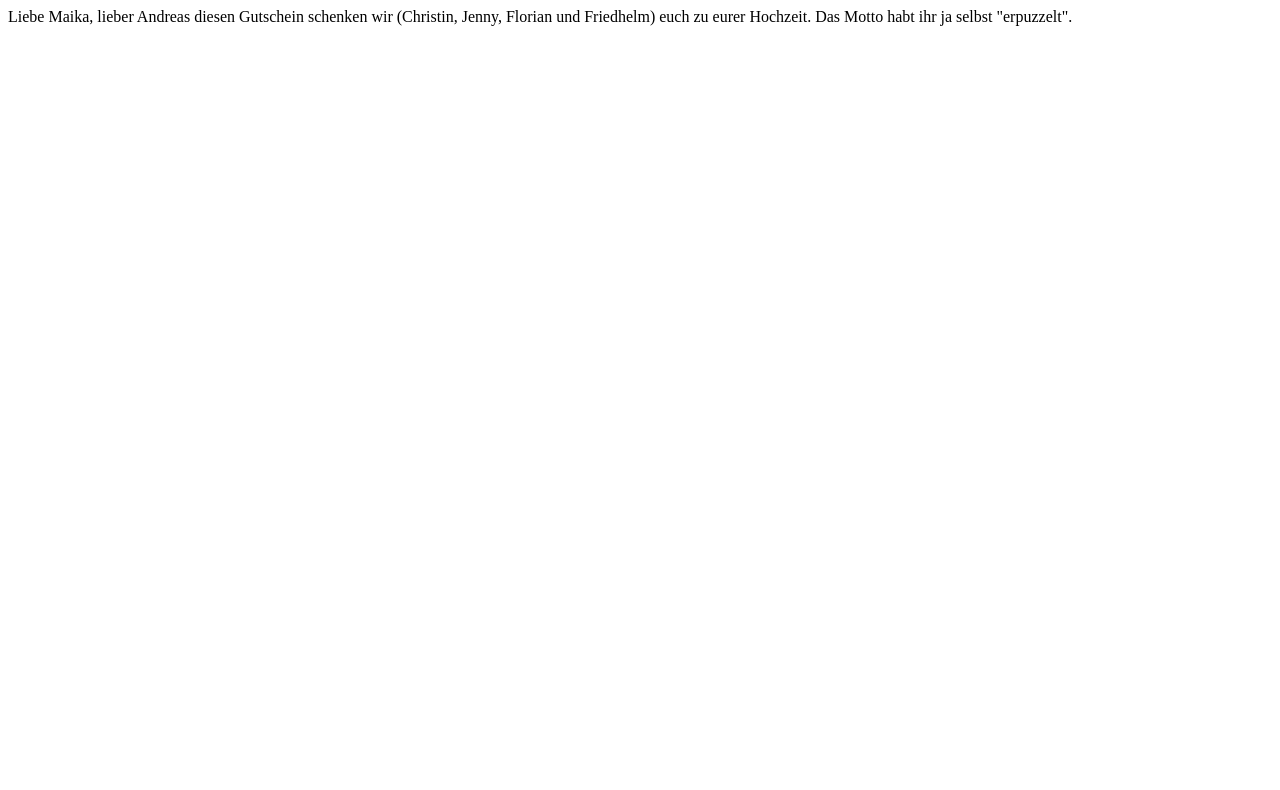
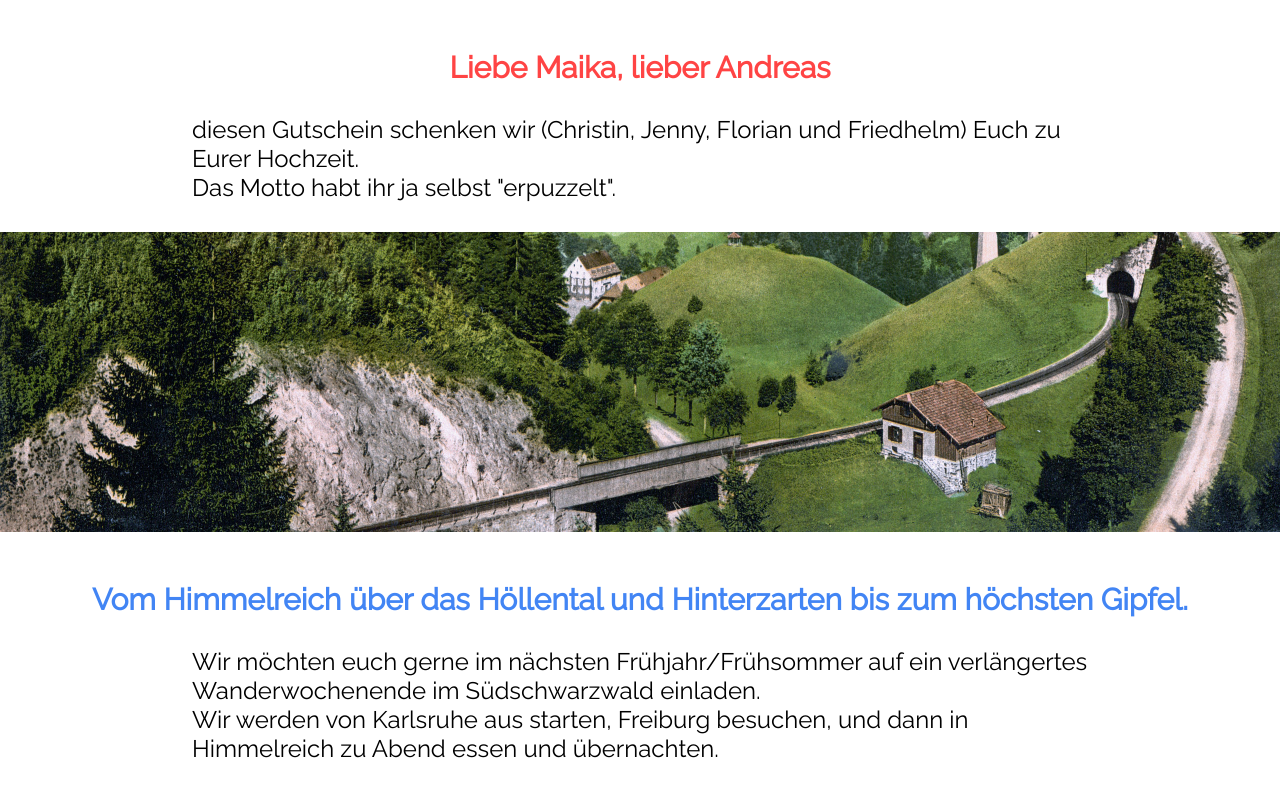
Before and after one commit to devgg/andi, a plain HTML site: page bis-zum-hoechsten-gipfel/index.html in a window 1280 px wide. Shown: the top 790 px of the page. Drawn offline with nearby package versions, Linux system fonts and the light colour scheme.

Commit message:
Add voucher

```diff
--- a/bis-zum-hoechsten-gipfel/index.html
+++ b/bis-zum-hoechsten-gipfel/index.html
@@ -4,12 +4,52 @@
     <meta charset="UTF-8">
     <title>Maika&Andreas</title>
     <link rel='shortcut icon' href='favicon.ico'>
+    <link rel="stylesheet" href="https://fonts.googleapis.com/css?family=Raleway">
+    <link rel="stylesheet" href="style.css">
+    <script src="https://ajax.googleapis.com/ajax/libs/jquery/3.1.0/jquery.min.js"></script>
+    <script src="main.js"></script>
 </head>
 <body>
-Liebe Maika, lieber Andreas
 
-diesen Gutschein schenken wir (Christin, Jenny, Florian und Friedhelm) euch zu eurer Hochzeit.
+<h1>Liebe Maika, lieber Andreas</h1>
+<div class="text">
 
-Das Motto habt ihr ja selbst "erpuzzelt".
+    diesen Gutschein schenken wir (Christin, Jenny, Florian und Friedhelm) Euch zu Eurer Hochzeit.<br>
+        Das Motto habt ihr ja selbst "erpuzzelt".
+</div>
+<div id="hoell" class="img"></div>
+<h1 id="motto">
+    Vom Himmelreich über das Höllental und Hinterzarten bis zum höchsten Gipfel.
+</h1>
+
+<div class="text">
+    Wir möchten euch gerne im nächsten Frühjahr/Frühsommer auf ein verlängertes Wanderwochenende im Südschwarzwald
+    einladen.<br>
+    Wir werden von Karlsruhe aus starten, Freiburg besuchen, und dann in Himmelreich zu Abend essen und übernachten.
+</div>
+<div id="frei" class="img"></div>
+<div class="text">
+
+    Am nächsten Morgen geht´s zu Fuß oberhalb des Höllentals über die Ravennaschlucht nach Hinterzarten.
+    Es folgt ein Ruhetag ...
+</div>
+<div id="sleep" class="img"></div>
+<div class="text">
+    und am nächsten Tag der Aufstieg zum höchsten Gipfel des Schwarzwaldes = Feldberg.
+</div>
+    <div id="feld" class="img"></div>
+
+<div class="text">
+    Alle notwendigen Auslagen sind inklusive ...<br>
+    ... <b>nur Laufen müsst Ihr selbst.</b>
+</div>
+
+
+<h1>
+Herzlichen Glückwunsch!<br>
+Christin und Friedhelm<br>
+Jenny und Flo
+</h1>
+
 </body>
 </html>
--- /dev/null
+++ b/bis-zum-hoechsten-gipfel/style.css
@@ -0,0 +1,54 @@
+* {
+    margin: 0;
+    padding: 0;
+    font-family: "Raleway", sans-serif;
+    font-size: 24px;
+}
+
+ body {
+     display: flex;
+     flex-direction: column;
+     align-items: center;
+     margin-bottom: 100px;
+ }
+
+.text {
+    width: 70%;
+}
+
+div {
+    margin-top: 30px;
+}
+
+.img {
+    width: 100%;
+    height: 300px;
+    background: no-repeat fixed bottom center;
+    background-size: cover;
+}
+
+#hoell {
+    background-image: url(hoell.jpg);
+}
+
+#frei {
+    background-image: url(frei.jpg);
+}
+
+#sleep {
+    background-image: url(sleep.jpg);
+}
+
+#feld {
+    background-image: url(feld.jpg);
+}
+
+h1 {
+    margin-top: 50px;
+    font-size: 30px;
+    color: #ff4444;
+}
+
+#motto {
+    color: #4285F4;
+}
```
Also changed, not shown: bis-zum-hoechsten-gipfel/feld.jpg (added), bis-zum-hoechsten-gipfel/frei.jpg (added), bis-zum-hoechsten-gipfel/hoell.jpg (added), 1 other file.
